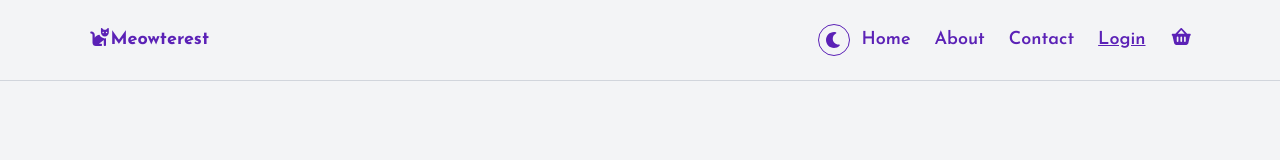
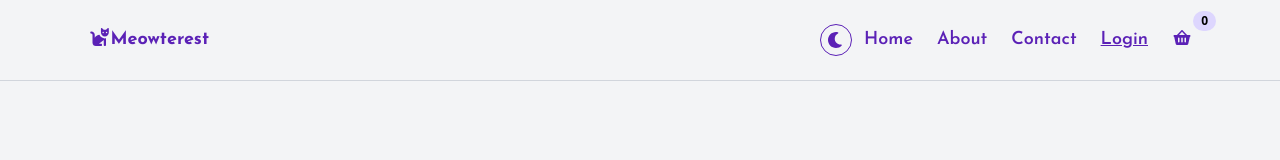
Before and after one commit to mikita672/e-commerce_app, a React (Vite) app in the folder frontend/: page /login in a window 1280 px wide. Shown: the top 160 px of the page. Built offline with nearby package versions, Linux system fonts and the light colour scheme; no server answers.

Commit message:
feat: add new button to ProductCard and expose CartContext

```diff
--- a/frontend/src/components/Header.jsx
+++ b/frontend/src/components/Header.jsx
@@ -5,13 +5,16 @@ import {
   faSun,
   faMoon,
 } from "@fortawesome/free-solid-svg-icons";
-import { useState, useEffect } from "react";
+import { useState, useEffect, useContext } from "react";
 import { Link, NavLink } from "react-router-dom";
+import { CartContext } from "../store/cart-context";
 
 export default function Header() {
   const [theme, setTheme] = useState(() => {
     return localStorage.getItem("theme") === "dark" ? "dark" : "light";
   });
+
+  const { totalQuantity } = useContext(CartContext);
 
   useEffect(() => {
     if (theme === "dark") {
@@ -91,8 +94,14 @@ export default function Header() {
               </NavLink>
             </li>
             <li>
-              <Link to="/cart" className={navLinkClass}>
-                <FontAwesomeIcon icon={faShoppingBasket} />
+              <Link to="/cart" className="relative text-primary py-2">
+                <FontAwesomeIcon
+                  icon={faShoppingBasket}
+                  className="text-primary dark:text-light w-6"
+                />
+                <div className="absolute -top-2 -right-6 text-xs bg-light text-black font-semibold rounded-full px-2 py-1 leading-none">
+                  {totalQuantity}
+                </div>
               </Link>
             </li>
           </ul>
--- a/frontend/src/components/ProductCard.jsx
+++ b/frontend/src/components/ProductCard.jsx
@@ -1,20 +1,23 @@
 import Price from "./Price";
 import { Link } from "react-router-dom";
+import { useContext } from "react";
+import { CartContext } from "../store/cart-context";
 
 export default function ProductCard({ product }) {
+  const { addToCart } = useContext(CartContext);
   return (
-    <Link
-      to={`/products/${product.id || product._id}`}
-      state={{ product }}
-      className="w-72 rounded-md mx-auto border border-gray-300 dark:border-gray-600 shadow-md overflow-hidden flex flex-col bg-white dark:bg-gray-800 hover:border-primary dark:hover:border-lighter transition"
-    >
-      <div className="relative w-full h-72 border-b border-gray-300 dark:border-gray-600">
+    <div className="w-72 rounded-md mx-auto border border-gray-300 dark:border-gray-600 shadow-md overflow-hidden flex flex-col bg-white dark:bg-gray-800 hover:border-primary dark:hover:border-lighter transition">
+      <Link
+        className="relative w-full h-72 border-b border-gray-300 dark:border-gray-600"
+        state={{ product }}
+        to={`/products/${product.id || product._id}`}
+      >
         <img
           src={product.imageUrl}
           alt={product.name}
           className="w-full h-full object-cover transition-transform duration-500 ease-in-out hover:scale-110"
         />
-      </div>
+      </Link>
       <div className="relative h-48 p-4 flex flex-col font-primary">
         <h2 className="text-xl font-semibold text-primary dark:text-light mb-2">
           {product.name}
@@ -26,8 +29,14 @@ export default function ProductCard({ product }) {
           <div className="bg-lighter dark:bg-light text-primary font-medium text-sm py-2 px-4 rounded-tl-md">
             <Price currency="$" price={product.price} />
           </div>
+          <button
+            className="bg-primary dark:bg-light text-white dark:text-primary font-medium text-sm py-2 px-4 rounded-md hover:cursor-pointer"
+            onClick={addToCart}
+          >
+            Add to Cart
+          </button>
         </div>
       </div>
-    </Link>
+    </div>
   );
 }
--- a/frontend/src/main.jsx
+++ b/frontend/src/main.jsx
@@ -19,6 +19,7 @@ import ErrorPage from "./ErrorPage.jsx";
 import ProductDetail from "./ProductDetail.jsx";
 import { productsLoader } from "./components/Home.jsx";
 import { contactAction } from "./components/Contact.jsx";
+import { CartContext } from "./store/cart-context.jsx";
 
 const routeDefenitions = createRoutesFromElements(
   <Route path="/" element={<App />} errorElement={<ErrorPage />}>
@@ -33,10 +34,21 @@ const routeDefenitions = createRoutesFromElements(
 );
 
 const appRouter = createBrowserRouter(routeDefenitions);
+const initialCartContext = {
+  cart: [],
+  setCart: () => {},
+  addToCart: () => {
+    console.log("Product added to cart");
+  },
+  removeFromCart: () => {},
+  totalQuantity: 0,
+};
 
 createRoot(document.getElementById("root")).render(
   <StrictMode>
-    <RouterProvider router={appRouter} />
+    <CartContext value={initialCartContext}>
+      <RouterProvider router={appRouter} />
+    </CartContext>
     <ToastContainer
       position="top-center"
       autoClose={3000}
--- /dev/null
+++ b/frontend/src/store/cart-context.jsx
@@ -0,0 +1,3 @@
+import { createContext } from "react";
+
+export const CartContext = createContext();
```
